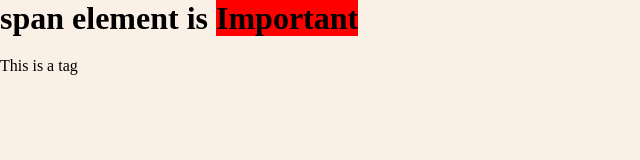
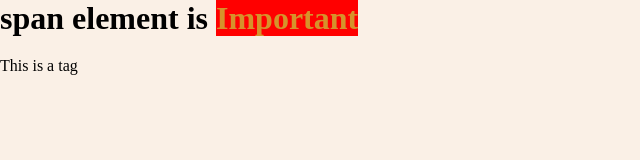
Before and after one commit to shanmugapriyasivaraj/Basic-Alignment, a plain HTML site: page index.html in a window 1280 px wide. Shown: the whole page, without its empty margins (0-640 px from the left). Drawn offline with Linux system fonts and the light colour scheme.

Commit message:
colorchanges

```diff
--- a/index.html
+++ b/index.html
@@ -6,11 +6,15 @@
     <meta name="viewport" content="width=device-width, initial-scale=1.0" />
     <title>Priya's WebSite!</title>
     <link rel="stylesheet" href="style.css" />
+    <style>
+      span {
+        color: rgb(214, 146, 43);
+        background-color: red;
+      }
+    </style>
   </head>
   <body>
-    <h1>
-      span element is <span style="background-color: red">Important</span>
-    </h1>
+    <h1>span element is <span>Important</span></h1>
     <p style="margin-top: 20px">This is a tag</p>
   </body>
 </html>
```
